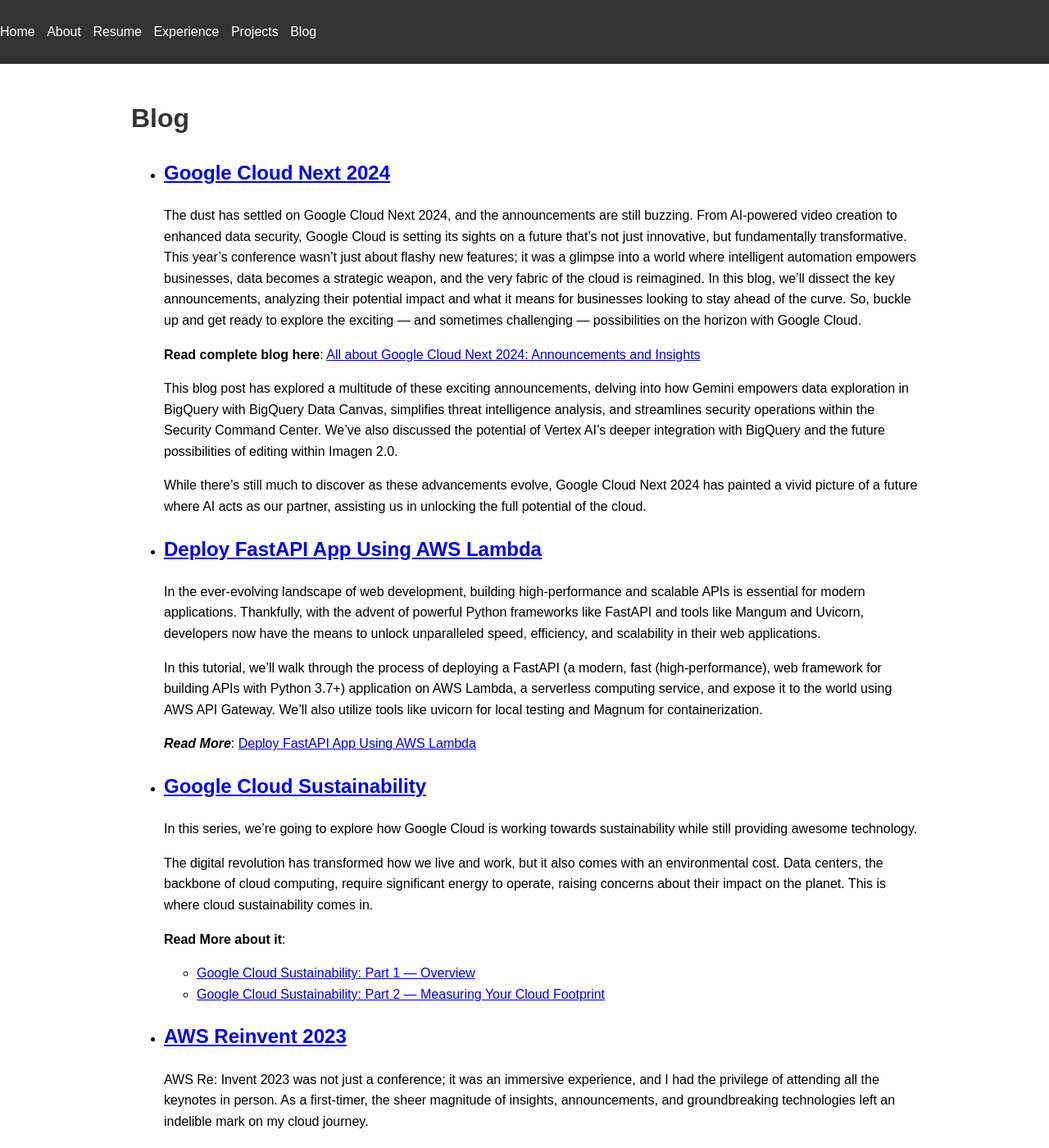
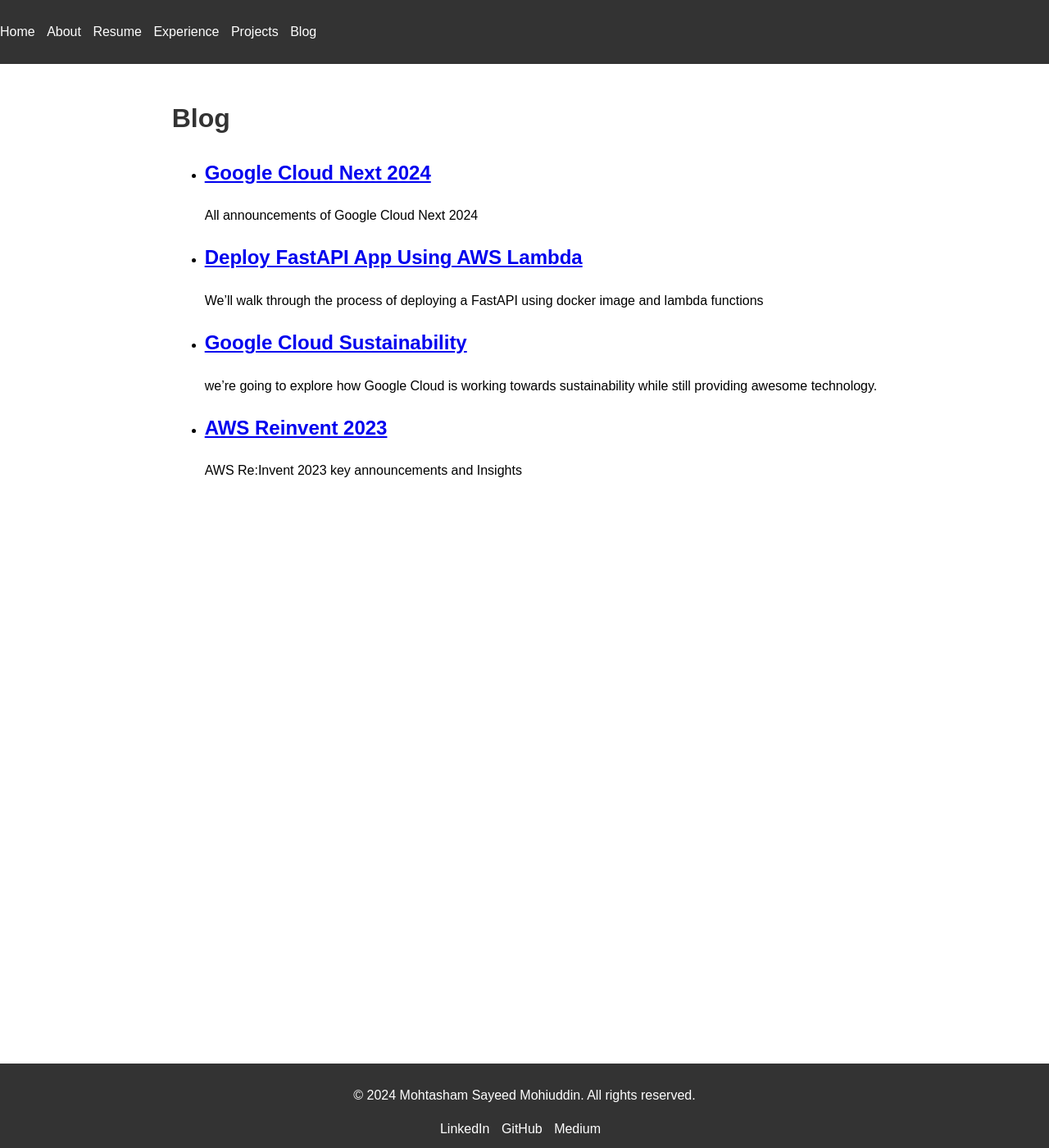
Before and after one commit to mohtasham9/mohtasham9.github.io, a Jekyll site: the page built from docs/blog.markdown, in a window 1280 px wide and 1400 px high. Shown: the whole window at 82% size. Built offline with Jekyll 4.4.1, drawn with Linux system fonts in a browser that asks for light colours; some of the changed text lies outside the part shown.

Commit message:
Added complete code

```diff
--- a/docs/_posts/2024-05-23-aws-reinvent.markdown
+++ b/docs/_posts/2024-05-23-aws-reinvent.markdown
@@ -3,6 +3,7 @@
 title:  "AWS Reinvent 2023"
 date:   2023-12-07 18:10:23 +0530
 categories: jekyll update
+excerpt: AWS Re:Invent 2023 key announcements and Insights
 ---
 
 AWS Re: Invent 2023 was not just a conference; it was an immersive experience, and I had the privilege of attending all the keynotes in person. As a first-timer, the sheer magnitude of insights, announcements, and groundbreaking technologies left an indelible mark on my cloud journey.
--- a/docs/_posts/2024-05-23-aws-services.markdown
+++ b/docs/_posts/2024-05-23-aws-services.markdown
@@ -3,6 +3,7 @@
 title:  "Deploy FastAPI App Using AWS Lambda"
 date:   2024-05-23 16:10:23 +0530
 categories: jekyll update
+excerpt: We’ll walk through the process of deploying a FastAPI using docker image and lambda functions
 ---
 
 
--- a/docs/_posts/2024-05-23-gcp-sustainability.markdown
+++ b/docs/_posts/2024-05-23-gcp-sustainability.markdown
@@ -3,6 +3,7 @@
 title:  "Google Cloud Sustainability"
 date:   2024-05-23 15:48:23 +0530
 categories: jekyll update
+excerpt: we’re going to explore how Google Cloud is working towards sustainability while still providing awesome technology.
 ---
 In this series, we’re going to explore how Google Cloud is working towards sustainability while still providing awesome technology.
 
--- a/docs/_posts/2024-05-23-google-cloud-next.markdown
+++ b/docs/_posts/2024-05-23-google-cloud-next.markdown
@@ -3,6 +3,7 @@
 title:  "Google Cloud Next 2024"
 date:   2024-05-23 18:10:23 +0530
 categories: jekyll update
+excerpt: All announcements of Google Cloud Next 2024
 ---
 
 The dust has settled on Google Cloud Next 2024, and the announcements are still buzzing. From AI-powered video creation to enhanced data security, Google Cloud is setting its sights on a future that’s not just innovative, but fundamentally transformative. This year’s conference wasn’t just about flashy new features; it was a glimpse into a world where intelligent automation empowers businesses, data becomes a strategic weapon, and the very fabric of the cloud is reimagined. In this blog, we’ll dissect the key announcements, analyzing their potential impact and what it means for businesses looking to stay ahead of the curve. So, buckle up and get ready to explore the exciting — and sometimes challenging — possibilities on the horizon with Google Cloud.
--- a/docs/blog.markdown
+++ b/docs/blog.markdown
@@ -5,11 +5,11 @@
 
 # Blog
 
-<ul>
+<ul class="post-list">
   {% for post in site.posts %}
-    <li>
+    <li class="post-item">
       <h2><a href="{{ post.url }}">{{ post.title }}</a></h2>
-      <p>{{ post.excerpt }}</p>
+      <p class="excerpt">{{ post.excerpt }}</p>
     </li>
   {% endfor %}
 </ul>
```
